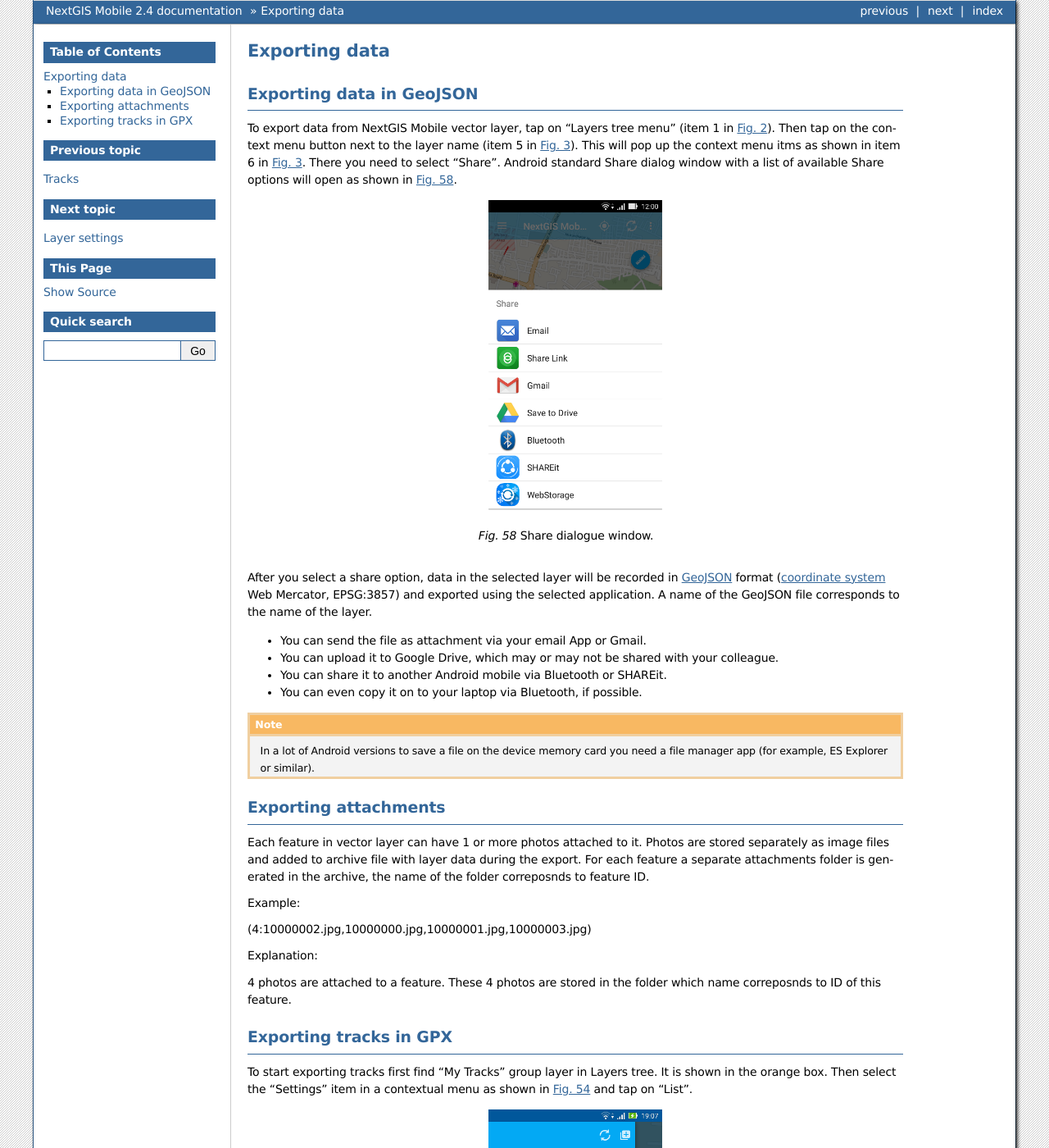
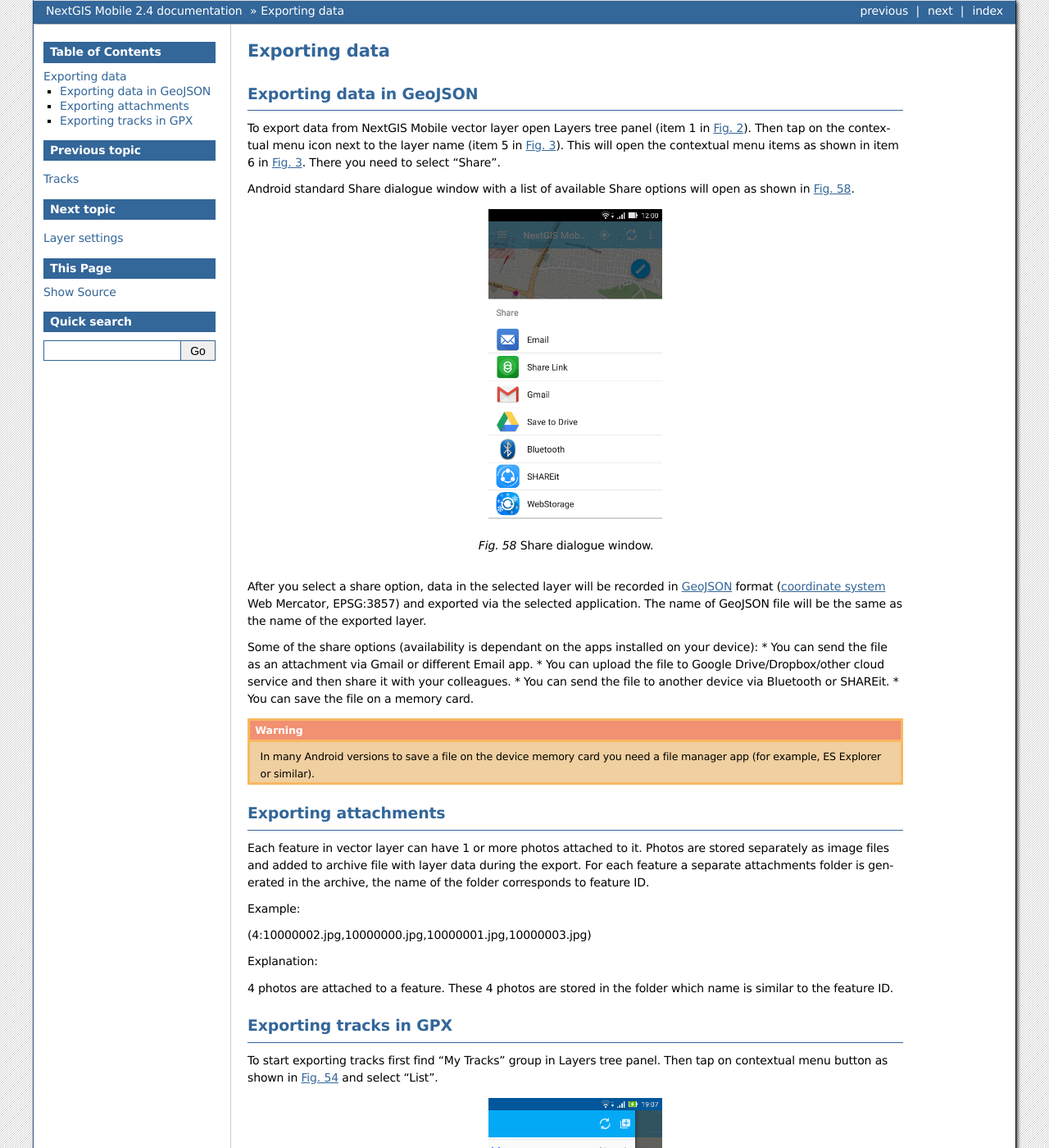
Before and after one commit to nextgis/docs_ngmobile, a Sphinx documentation site: the page built from source/share.rst, in a window 1280 px wide and 1400 px high. Shown: the whole window at 82% size. Built offline with Sphinx 7.4.7, drawn with Linux system fonts in a browser that asks for light colours; formulas are drawn with MathJax 3; some of the changed text lies outside the part shown.

Commit message:
update Tracks

```diff
--- a/source/editing.rst
+++ b/source/editing.rst
@@ -42,7 +42,7 @@
 
 2. The second way to switch to Edit mode is to long-press the geometry you want to edit.
 
-3. The third way is to open Layers tree panel (item 1 in :numref:`ngmobile_main_activity_pic_1`) and tap on Layer contextual menu icon next to the vector layer name (item 5 in :numref:`ngmobile_layer_tree_pic`). This will the contextual menu items (item 6 in :numref:`ngmobile_layer_tree_pic`). There you need to select "Edit".
+3. The third way is to open Layers tree panel (item 1 in :numref:`ngmobile_main_activity_pic_1`) and tap on Layer contextual menu icon next to the vector layer name (item 5 in :numref:`ngmobile_layer_tree_pic`). This will open the contextual menu items (item 6 in :numref:`ngmobile_layer_tree_pic`). There you need to select "Edit".
 
 The Editing Toolbar
 --------------------
--- a/source/share.rst
+++ b/source/share.rst
@@ -10,7 +10,9 @@
 Exporting data in GeoJSON
 ---------------------------
 
-To export data from NextGIS Mobile vector layer, tap on "Layers tree menu" (item 1 in :numref:`ngmobile_main_activity_pic_1`). Then tap on the context menu button next to the layer name (item 5 in :numref:`ngmobile_layer_tree_pic`). This will pop up the context menu itms as shown in item 6 in :numref:`ngmobile_layer_tree_pic`. There you need to select "Share". Android standard Share dialog window with a list of available Share options will open as shown in :numref:`ngmobile_share_pic`.
+To export data from NextGIS Mobile vector layer open Layers tree panel (item 1 in :numref:`ngmobile_main_activity_pic_1`). Then tap on the contextual menu icon next to the layer name (item 5 in :numref:`ngmobile_layer_tree_pic`). This will open the contextual menu items as shown in item 6 in :numref:`ngmobile_layer_tree_pic`. There you need to select "Share".
+
+Android standard Share dialogue window with a list of available Share options will open as shown in :numref:`ngmobile_share_pic`.
 
 .. figure:: _static/ngmobile_share.png
    :name: ngmobile_share_pic
@@ -19,20 +21,21 @@
 
    Share dialogue window.
 
-After you select a share option, data in the selected layer will be recorded in :term:`GeoJSON` format (:term:`coordinate system` Web Mercator, EPSG:3857) and exported using the selected application. A name of the GeoJSON file corresponds to the name of the layer.
+After you select a share option, data in the selected layer will be recorded in :term:`GeoJSON` format (:term:`coordinate system` Web Mercator, EPSG:3857) and exported via the selected application. The name of GeoJSON file will be the same as the name of the exported layer.
 
-* You can send the file as attachment via your email App or Gmail.
-* You can upload it to Google Drive, which may or may not be shared with your colleague.
-* You can share it to another Android mobile via Bluetooth or SHAREit.
-* You can even copy it on to your laptop via Bluetooth, if possible.
+Some of the share options (availability is dependant on the apps installed on your device):
+* You can send the file as an attachment via Gmail or different Email app.
+* You can upload the file to Google Drive/Dropbox/other cloud service and then share it with your colleagues.
+* You can send the file to another device via Bluetooth or SHAREit.
+* You can save the file on a memory card.
 
-.. note::
-   In a lot of Android versions to save a file on the device memory card you need a file manager app (for example, ES Explorer or similar).
+.. warning::
+   In many Android versions to save a file on the device memory card you need a file manager app (for example, ES Explorer or similar).
 
 Exporting attachments
 -----------------------
 
-Each feature in vector layer can have 1 or more photos attached to it. Photos are stored separately as image files and added to archive file with layer data during the export. For each feature a separate attachments folder is generated in the archive, the name of the folder correposnds to feature ID.
+Each feature in vector layer can have 1 or more photos attached to it. Photos are stored separately as image files and added to archive file with layer data during the export. For each feature a separate attachments folder is generated in the archive, the name of the folder corresponds to feature ID.
 
 Example:
 
@@ -40,24 +43,26 @@
 
 Explanation:
 
-4 photos are attached to a feature. These 4 photos are stored in the folder which name correposnds to ID of this feature.
+4 photos are attached to a feature. These 4 photos are stored in the folder which name is similar to the feature ID.
 
 .. _ngmobile_export_GPX:
 
 Exporting tracks in GPX
 ------------------------
 
-To start exporting tracks first find "My Tracks" group layer in Layers tree. It is shown in the orange box. Then select the "Settings" item in a contextual menu as shown in :numref:`ngmobile_tree_layers_gpx_pic` and tap on "List".
+To start exporting tracks first find "My Tracks" group in Layers tree panel. Then tap on contextual menu button as shown in :numref:`ngmobile_tree_layers_gpx_pic` and select "List".
 
 .. figure:: _static/tree_layers_gpx.png
    :name: ngmobile_tree_layers_gpx_pic
    :align: center
    :height: 10cm
 
-   Layers tree.
+   "My tracks" in Layers tree panel.
 
-This will open list of recorded tracks as shown in :numref:`ngmobile_tracks_list_gpx_pic`
+This will open a list of recorded tracks as shown in :numref:`ngmobile_tracks_list_gpx_pic`.
 
-To export the track, tick on the Chekbox in front of its name. The buttons in Top toolbar will become active as shown in :numref:`ngmobile_layer_gpx_selected_pic`.
+Select a track you want to export by ticking the corresponding checkbox, and buttons in Top toolbar will become active as shown in  :numref:`ngmobile_layer_gpx_selected_pic`.
 
-To share the track, tap on Share button (see item 4 in :numref:`ngmobile_layer_gpx_selected_pic`). It will open the same "Share dialogue window" as shown in :numref:`ngmobile_share_pic` above. Further operations are in the similar manner.
+To export the track, tap on Share button (see item 4 in :numref:`ngmobile_layer_gpx_selected_pic`). It will open the same Share dialogue window as shown in :numref:`ngmobile_share_pic` above.
+
+After you select a share option, data in the selected track will be recorded in GPX format and exported via the selected application.
--- a/source/tracks.rst
+++ b/source/tracks.rst
@@ -111,7 +111,7 @@
 
    "My tracks" in Layers tree panel.
 
-This will open list of recorded tracks as shown in :numref:`ngmobile_tracks_list_gpx_pic` below.
+This will open a list of recorded tracks as shown in :numref:`ngmobile_tracks_list_gpx_pic` below.
 
 .. figure:: _static/tracks_list_gpx.png
    :name: ngmobile_tracks_list_gpx_pic
```
Also changed, not shown: other parts of source/tracks.rst (+1 -1 lines).
